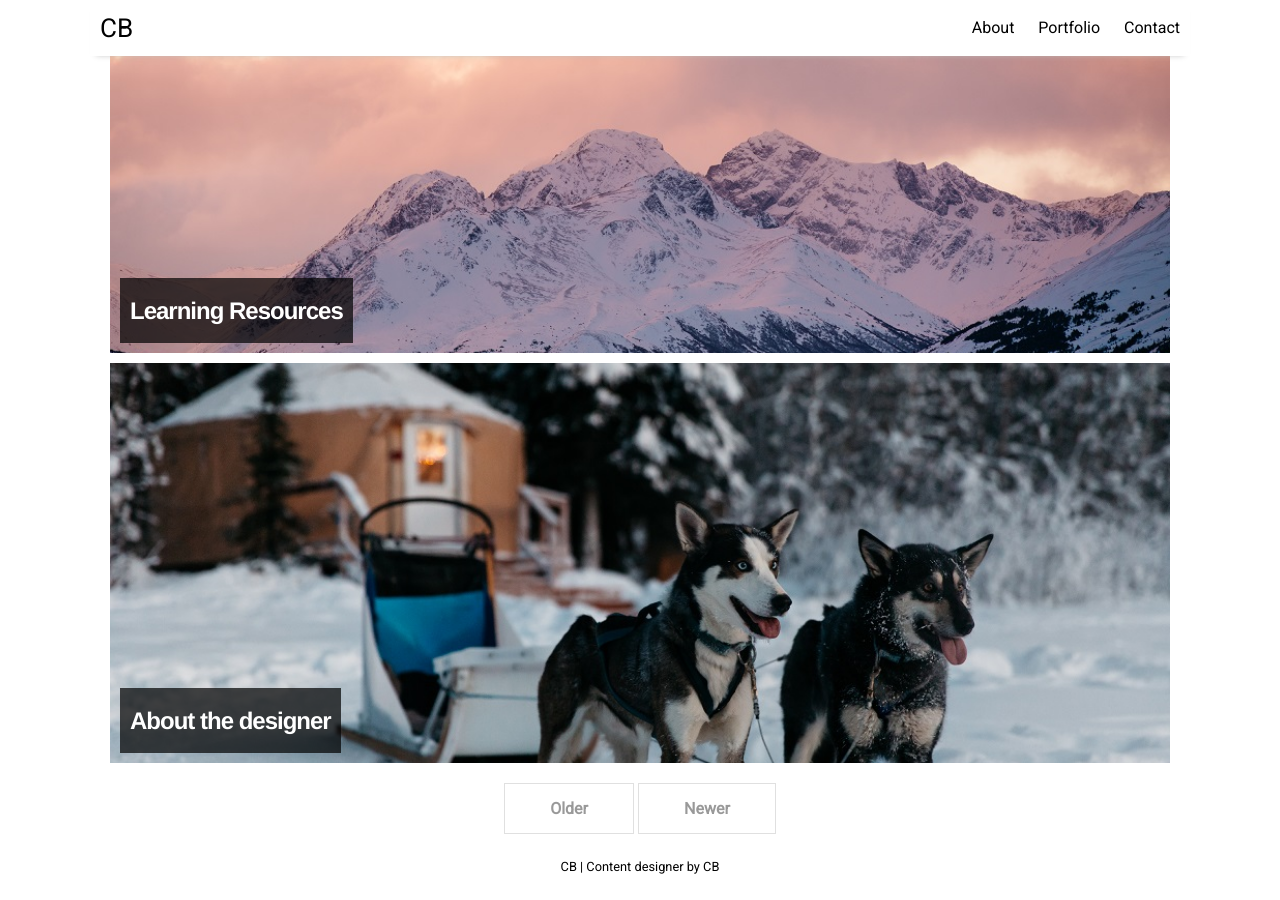
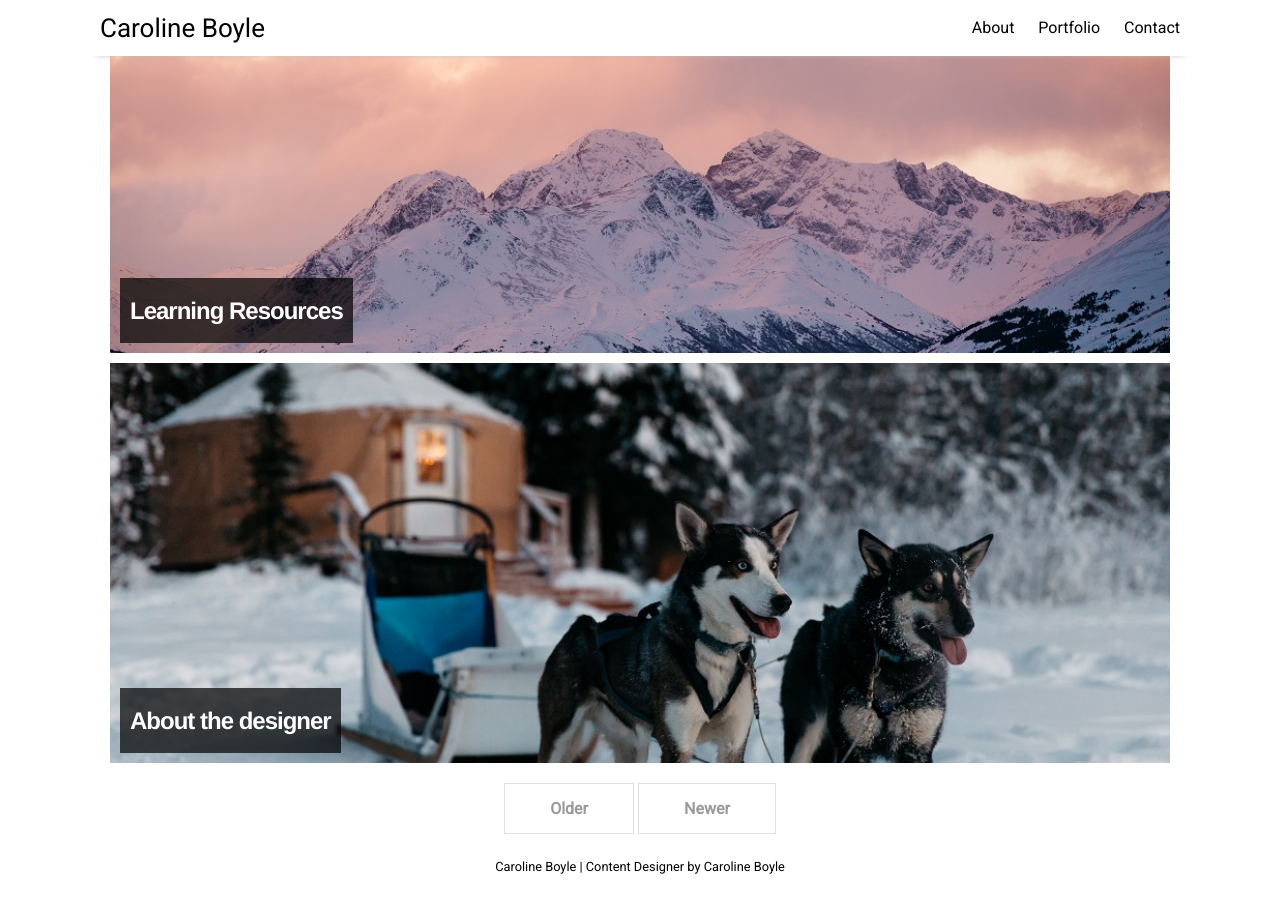
Before and after one commit to caroboyle-ux/CD, a Jekyll site: the page built from index.html, in a window 1280 px wide and 900 px high, scrolled down 1348 px. Built offline with Jekyll 4.4.1, drawn with Linux system fonts in a browser that asks for light colours; nearby versions of some CDN libraries; the list of posts is cut into pages by our own code.

Commit message:
Update _config.yml

```diff
--- a/_config.yml
+++ b/_config.yml
@@ -14,9 +14,9 @@ sass:
   style: :nested
 
 # Customise atom feed settings (this is where Jekyll-Feed gets configuration information)
-title:		           "CB"
-description:	       "Content designer"
-author:              "CB"
+title:		           "Caroline Boyle"
+description:	       "Content Designer"
+author:              "Caroline Boyle"
 
 # RSS 2.0 can be used instead of Atom by uncommenting following two lines
 #feed:
```
